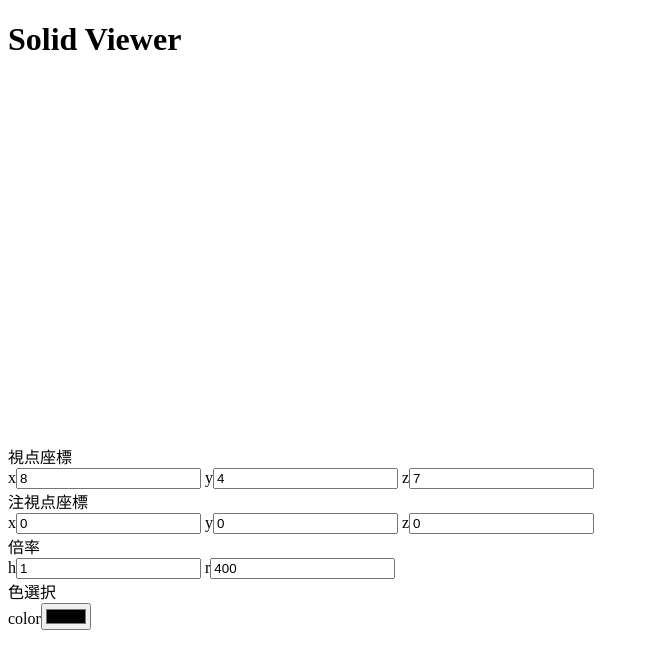
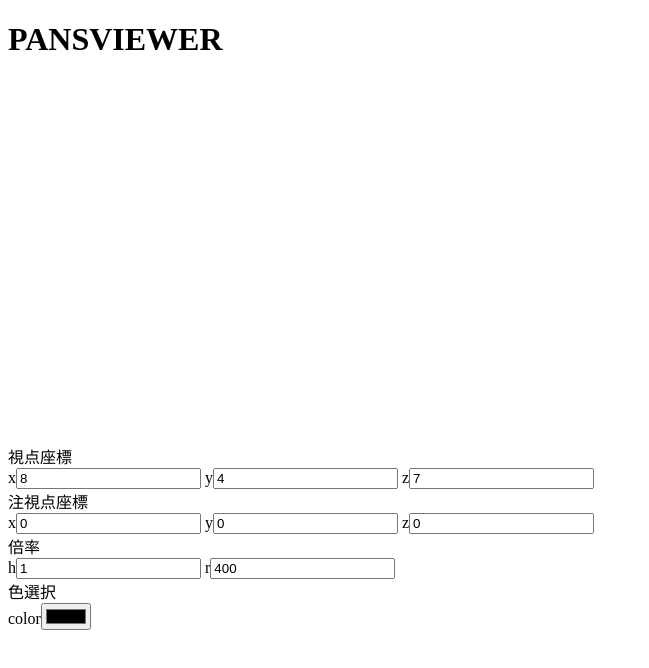
Before and after one commit to PANFACTORY/PANSVIEWER, a website: page docs/index2.html in a window 1280 px wide. Shown: the whole page, without its empty margins (0-649 px from the left). Drawn offline with nearby package versions, Linux system fonts and the light colour scheme; no server answers.

Commit message:
Update index2.html

```diff
--- a/docs/index2.html
+++ b/docs/index2.html
@@ -1,12 +1,12 @@
 <!DOCTYPE html>
 <html>
 <head>
-    <title>socket.io chat</title>
+    <title>PANSVIEWER</title>
     <script src="/socket.io/socket.io.js"></script>
     <script src="https://code.jquery.com/jquery-1.11.1.js"></script>
 </head>
 <body>
-    <h1>Solid Viewer</h1>
+    <h1>PANSVIEWER</h1>
 
     <canvas id="canvas" width="480" height="360"></canvas>
 
```
